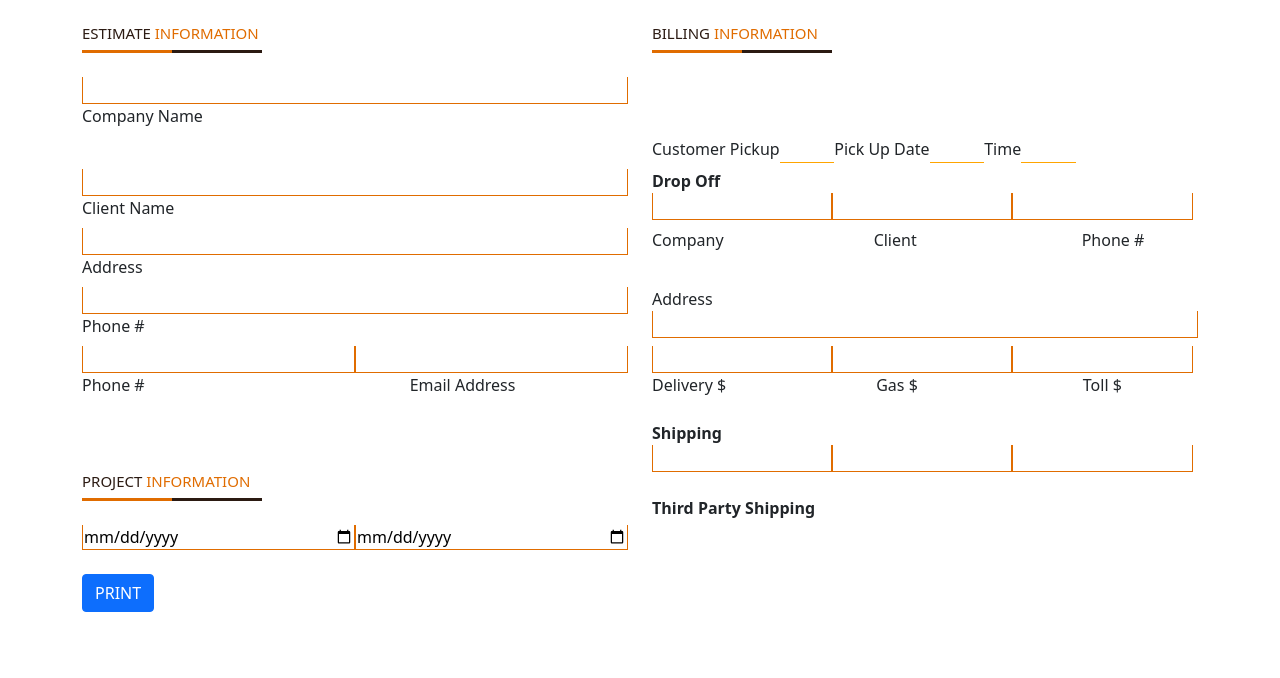
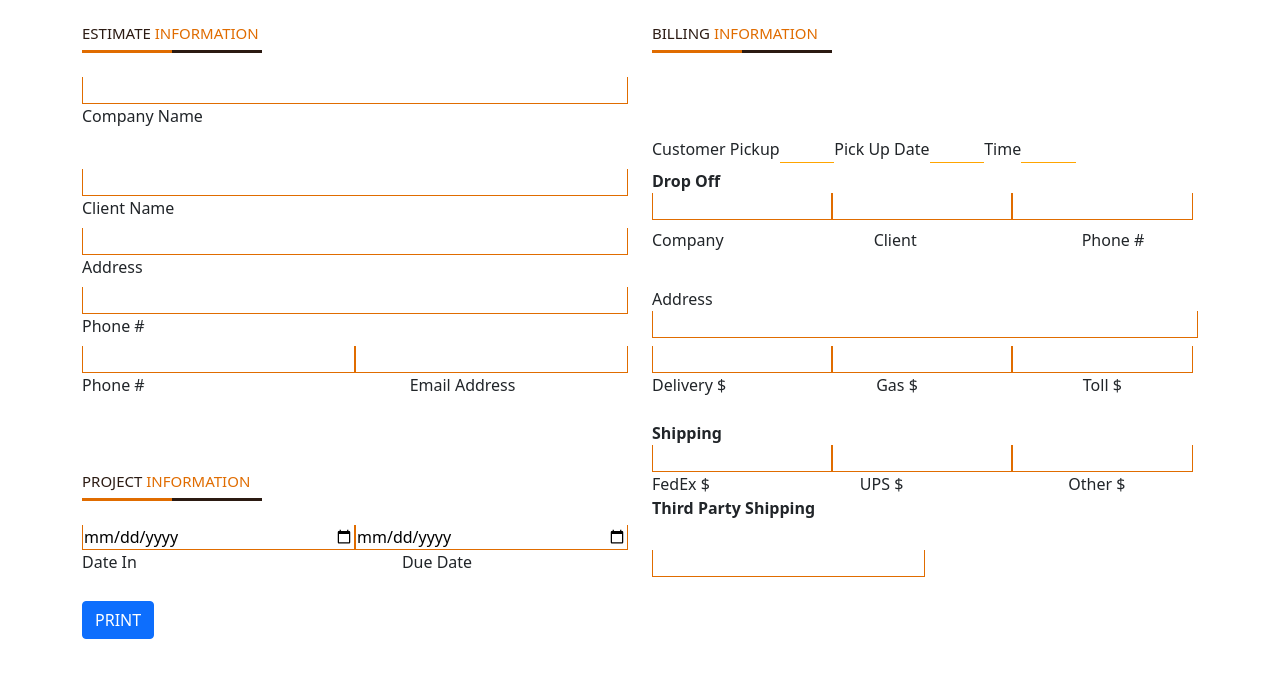
Before and after one commit to BambuTeam/FormKoka, a React (Create React App) app: page / in a window 1280 px wide. Shown: the top 678 px of the page. Built offline with nearby package versions, Linux system fonts and the light colour scheme.

Commit message:
Third Party Shipping

```diff
--- a/src/index.js
+++ b/src/index.js
@@ -159,10 +159,30 @@ class ComponentToPrint extends React.Component {
           <input class="input_50" type="date" id="fname" name="fname"></input>
           </Col>
           <Col>
-          <br />
+
+          <Form.Label class="label_33_l "> FedEx $</Form.Label>
+            <Form.Label class="label_33_c"> UPS $</Form.Label>
+            <Form.Label class="label_33_r"> Other $ </Form.Label>
+            <br />
           <strong><div>Third Party Shipping</div></strong>
           </Col>
           </Row>
+
+          <div>
+        <Row>
+            <Col>
+            <Form.Label class="label_33_l "> Date In</Form.Label>
+
+            <Form.Label class="label_33_r2"> Due Date</Form.Label>
+            </Col>
+            <Col>
+            <input class="input_50" type="text" id="fname" name="fname"></input>
+
+
+            </Col>
+          </Row>
+        </div>
+
 
 
 
```
